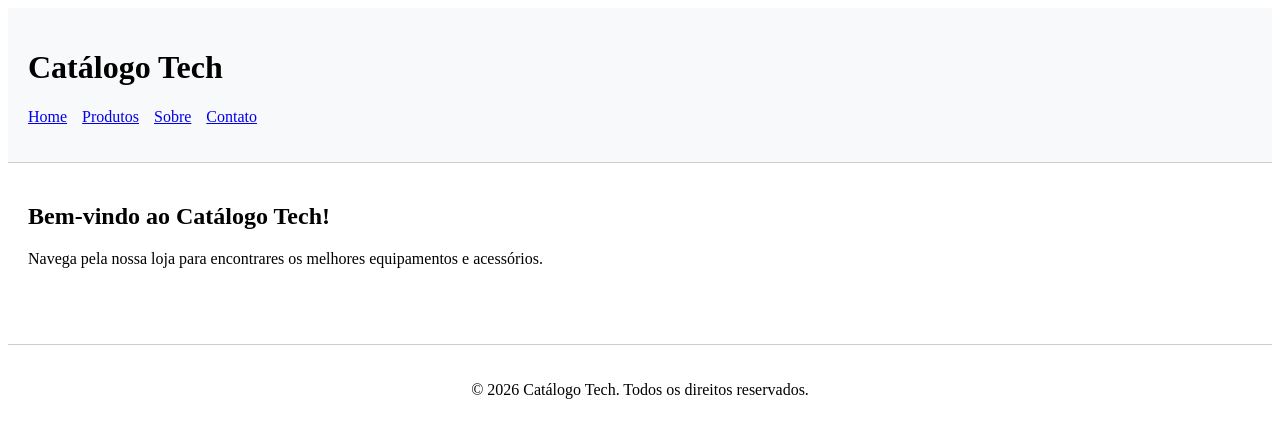
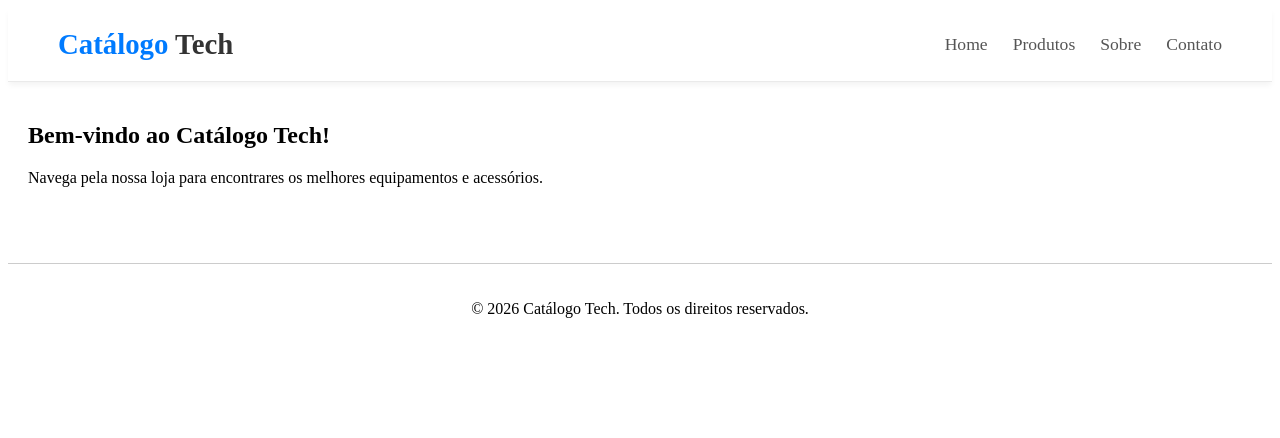
Before and after one commit to miguelgosbr/Atividade-07-11, a React (Vite) app in the folder atividade-react/: page / in a window 1280 px wide. Shown: the top 438 px of the page. Built offline with nearby package versions, Linux system fonts and the light colour scheme.

Commit message:
style: remocao do estilo padrao dos links e melhoria na tipografia do Menu

```diff
--- a/atividade-react/src/components/Header.jsx
+++ b/atividade-react/src/components/Header.jsx
@@ -2,8 +2,18 @@ import Menu from './Menu';
 
 export default function Header() {
   return (
-    <header style={{ padding: '20px', borderBottom: '1px solid #ccc', backgroundColor: '#f8f9fa' }}>
-      <h1>Catálogo Tech</h1>
+    <header style={{
+      display: 'flex',
+      justifyContent: 'space-between',
+      alignItems: 'center',
+      padding: '20px 50px',
+      backgroundColor: '#ffffff',
+      borderBottom: '1px solid #eaeaea',
+      boxShadow: '0 4px 6px -1px rgba(0,0,0,0.05)'
+    }}>
+      <h1 style={{ margin: 0, fontSize: '1.8rem', color: '#333' }}>
+        <span style={{ color: '#007bff' }}>Catálogo</span> Tech
+      </h1>
       <Menu />
     </header>
   );
--- a/atividade-react/src/components/Menu.jsx
+++ b/atividade-react/src/components/Menu.jsx
@@ -1,13 +1,21 @@
 import { Link } from 'react-router-dom';
 
 export default function Menu() {
+  const linkStyle = {
+    textDecoration: 'none',
+    color: '#555',
+    fontWeight: '500',
+    fontSize: '1.1rem',
+    transition: 'color 0.2s'
+  };
+
   return (
     <nav>
-      <ul style={{ display: 'flex', gap: '15px', listStyle: 'none', padding: 0 }}>
-        <li><Link to="/">Home</Link></li>
-        <li><Link to="/produtos">Produtos</Link></li>
-        <li><Link to="/sobre">Sobre</Link></li>
-        <li><Link to="/contato">Contato</Link></li>
+      <ul style={{ display: 'flex', gap: '25px', listStyle: 'none', margin: 0, padding: 0 }}>
+        <li><Link to="/" style={linkStyle}>Home</Link></li>
+        <li><Link to="/produtos" style={linkStyle}>Produtos</Link></li>
+        <li><Link to="/sobre" style={linkStyle}>Sobre</Link></li>
+        <li><Link to="/contato" style={linkStyle}>Contato</Link></li>
       </ul>
     </nav>
   );
```
